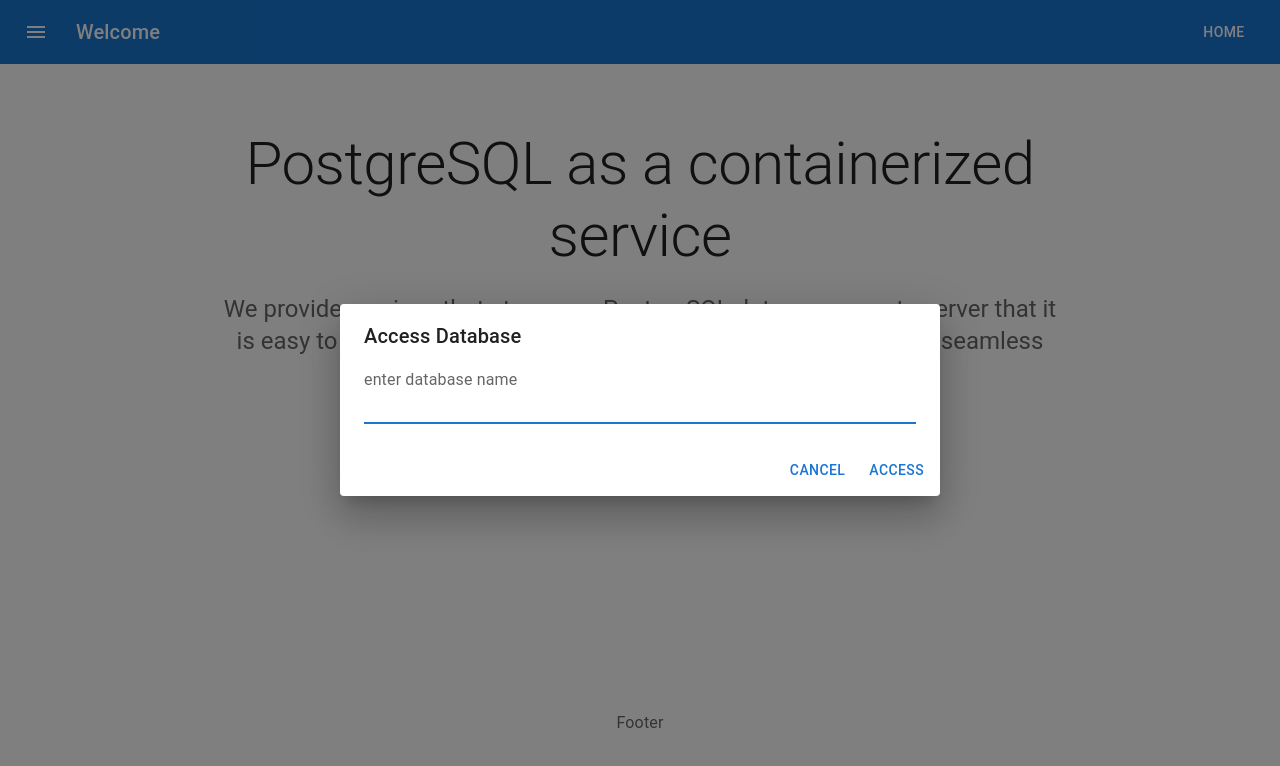
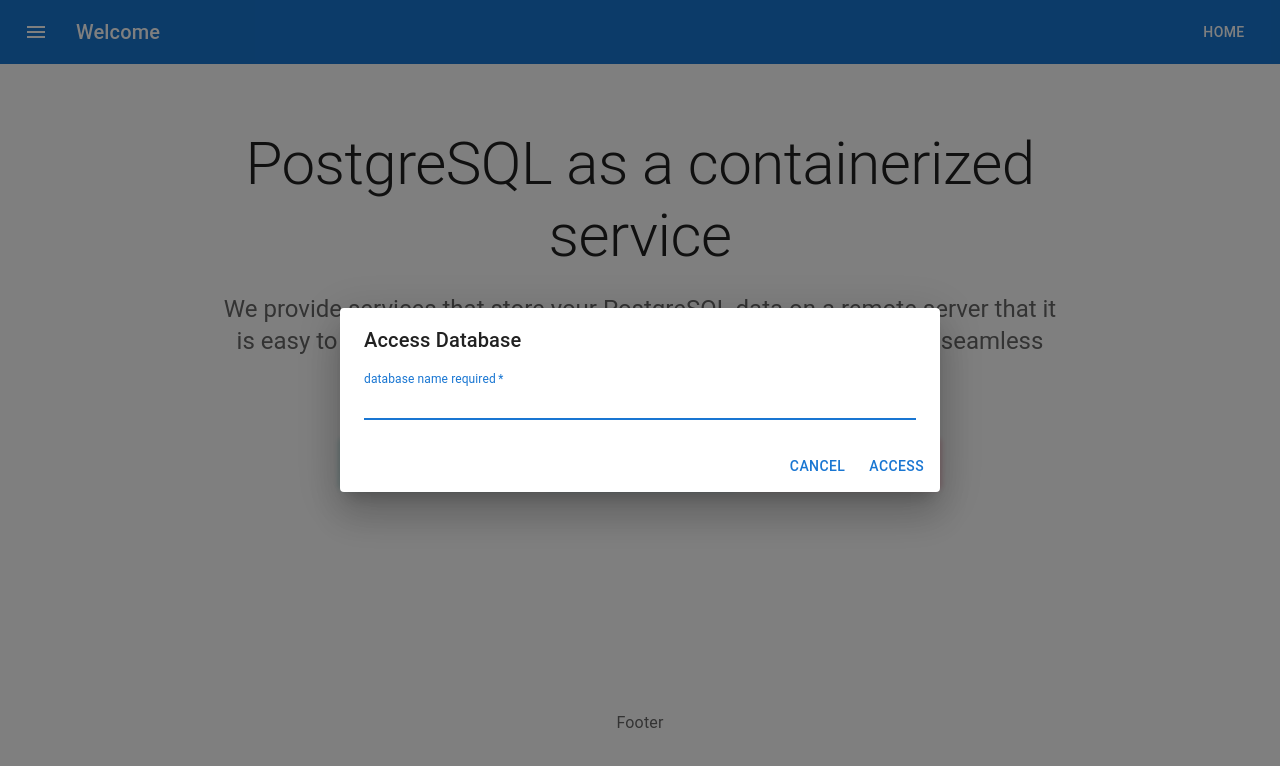
Before and after one commit to libing-milly/cs6620_postgresql, a React (Create React App) app in the folder front-end/: page / in a window 1280 px wide. Both pictures are taken after a click on the button "ACCESS DATABASE". Shown: the top 766 px of the page. Built offline with nearby package versions, Linux system fonts and the light colour scheme.

Commit message:
update delete db

```diff
--- a/front-end/src/components/MyButton.js
+++ b/front-end/src/components/MyButton.js
@@ -10,14 +10,26 @@
         color: 'white',
         height: 48,
         padding: '0 30px',
-      background: (props) =>
-        props.color === 'red'
-          ? 'linear-gradient(45deg, #FE6B8B 30%, #FF8E53 90%)'
-          : 'linear-gradient(45deg, #2196F3 30%, #21CBF3 90%)',
-      boxShadow: (props) =>
-        props.color === 'red'
-          ? '0 3px 5px 2px rgba(255, 105, 135, .3)'
-          : '0 3px 5px 2px rgba(33, 203, 243, .3)',
+      background: (props) =>{
+        switch (props.color) {
+          case 'red':
+            return 'linear-gradient(45deg, #FE6B8B 30%, #FF8E53 90%)'
+          case 'blue':
+            return 'linear-gradient(45deg, #2196F3 30%, #21CBF3 90%)'
+          default:
+            return 'linear-gradient(45deg, #20bf55 30%, #80ff72 90%)'
+        }
+        },
+
+      boxShadow: (props) =>{switch (props.color) {
+        case 'red':
+          return '0 3px 5px 2px rgba(255, 105, 135, .3)'
+        case 'blue':
+          return '0 3px 5px 2px rgba(33, 203, 243, .3)'
+        default:
+          return '0 3px 5px 2px rgba(100, 200, 200, .3)'
+      }}
+
     },
   });
 
--- a/front-end/src/pages/LandingPage.js
+++ b/front-end/src/pages/LandingPage.js
@@ -31,14 +31,20 @@
   const {connection, setConnection} = React.useContext(ConnectionContext)
   const [create_database, setCreate_database] = React.useState(false);
   const [access_database, setAccess_database] = React.useState(false);
+  const [delete_database, setDelete_database] = React.useState(false);
   const {setDb_name} = React.useContext(DBNameContext);
   const [nameInput, setNameInput] = React.useState("");
   const [userInput, setUserInput] = React.useState("");
-  const [response, setResponse] = React.useState('enter database name and user name');
+  const [response, setResponse] = React.useState('');
+
+  const [deleteRes, setDeleteRes] = React.useState("Only database owener have the right to delete");
+  const [deleteDBNameInput, setDeleteDBNameInput] = React.useState("");
+  const [deleteUserInput, setDeleteUserInput] = React.useState("");
+  const [deletePswInput, setDeletePswInput] = React.useState("");
   const history = useHistory();
 
   MyButton.propTypes = {
-    color: PropTypes.oneOf(['blue', 'red']).isRequired,
+    color: PropTypes.oneOf(['blue', 'red','green']).isRequired,
   };
 
   const handleCreation = () => {
@@ -48,6 +54,7 @@
       return;
     }
     try{
+      setResponse('sending request...')
       ClientService.getInstance().create(nameInput, userInput)
       .then(res => setConnection("host:" + res.host + "\nport:" + res.port +
       "\nuser:" + res.username + "\npassword:" + res.password))
@@ -77,6 +84,25 @@
     return;
   }
 
+
+  const handleDeletion = () => {
+    try{
+      setDeleteRes('sending request...')
+      // TODO: delete api need to take username and password
+      /*
+      ClientService.getInstance().delete(deleteDBNameInput)
+      .then(res => setDeleteRes.set(res))
+      .catch(setDeleteRes('error deleting'))
+      */
+      setDeleteRes("database successfully deleted")
+
+    }catch{
+      setDeleteRes("failed to create a databse")
+    }
+    return;
+
+  }
+
   const toDisplayDatabase = () => {
     setAuthorized(true)
     setDb_name(nameInput)
@@ -100,6 +126,14 @@
   const handleCloseAccessDatabase = () => {
     setAccess_database(false);
   };
+  const handleOpenDeleteDatabase = () => {
+    setDelete_database(true);
+  };
+
+  const handleCloseDeleteDatabase = () => {
+    setDelete_database(false);
+  };
+
 
   return (
     <div>
@@ -135,9 +169,10 @@
               spacing={2}
               justifyContent="center"
             >
-              <MyButton color="blue" onClick={handleOpenAccessDatabase}>Access Database</MyButton>
-              <MyButton color="red" onClick={handleOpenCreateDatabase}>Create Database</MyButton>
-            </Stack>
+              <MyButton color="green" onClick={handleOpenAccessDatabase}>Access Database</MyButton>
+              <MyButton color="blue" onClick={handleOpenCreateDatabase}>Create Database</MyButton>
+              <MyButton color="red" onClick={handleOpenDeleteDatabase}>Delete Database</MyButton>
+              </Stack>
               <Dialog open={create_database}
                 nClose={handleCloseCreateDatabase}
                 fullWidth='md'
@@ -148,17 +183,21 @@
                     {response}
                   </DialogContentText>
                   <TextField
+                    required
                     autoFocus
-                    id="create name"
+                    id="create-db-name"
                     variant="standard"
                     fullWidth='md'
+                    label="database name required"
                     onChange = {(e) => setNameInput(e.target.value)}
                   />
                   <TextField
                     autoFocus
-                    id="create name"
+                    required
+                    id="create-username"
                     variant="standard"
                     fullWidth='md'
+                    label="user name required"
                     onChange = {(e) => setUserInput(e.target.value)}
                   />
                 </DialogContent>
@@ -174,12 +213,12 @@
                >
                 <DialogTitle>Access Database</DialogTitle>
                 <DialogContent>
-                  <DialogContentText>
-                    enter database name
-                  </DialogContentText>
+
                   <TextField
                     autoFocus
+                    required
                     id="access name"
+                    label="database name required"
                     variant="standard"
                     fullWidth='md'
                     onChange = {(e) => setNameInput(e.target.value)}
@@ -188,6 +227,51 @@
                 <DialogActions>
                   <Button onClick={handleCloseAccessDatabase}>Cancel</Button>
                   <Button onClick={handleAccess}>Access</Button>
+                </DialogActions>
+              </Dialog>
+
+              <Dialog open={delete_database}
+               onClose={handleCloseDeleteDatabase}
+               fullWidth='md'
+               >
+              <DialogTitle>Delete Database</DialogTitle>
+                <DialogContent>
+                  <DialogContentText>
+                    {deleteRes}
+                  </DialogContentText>
+                  <TextField
+                    autoFocus
+                    required
+                    id="delete-db-name"
+                    label="database name required"
+                    variant="standard"
+                    fullWidth='md'
+                    onChange = {(e) => setDeleteDBNameInput(e.target.value)}
+                  />
+                  <TextField
+                    autoFocus
+                    required
+                    id="delete-username"
+                    label="username required"
+                    variant="standard"
+                    fullWidth='md'
+                    onChange = {(e) => setDeleteUserInput(e.target.value)}
+                  />
+                  <TextField
+                    autoFocus
+                    required
+                    type="password"
+                    id="delete-password"
+                    label="password requried"
+                    variant="standard"
+                    fullWidth='md'
+                    onChange={(e) => setDeletePswInput(e.target.value)}
+                  />
+
+                </DialogContent>
+                <DialogActions>
+                  <Button onClick={handleCloseDeleteDatabase}>Cancel</Button>
+                  <Button onClick={handleDeletion}>Delete</Button>
                 </DialogActions>
               </Dialog>
 
```
